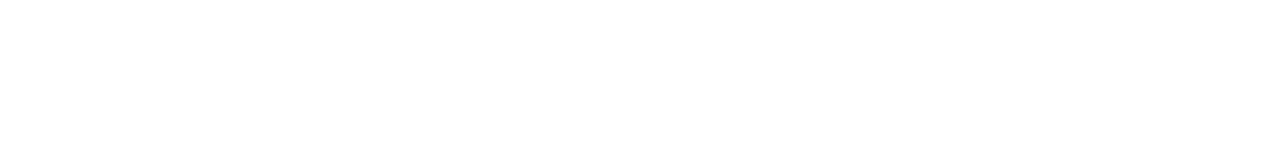
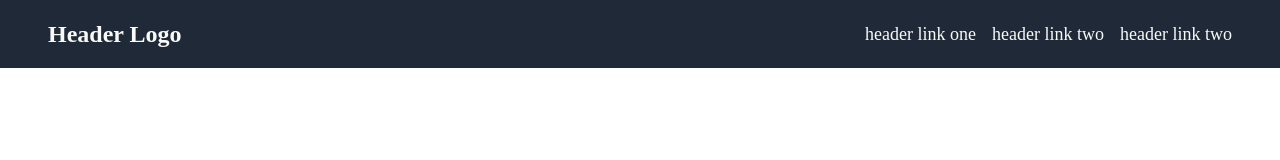
Before and after one commit to FLyingWisdom/foundation_landing_page, a plain HTML site: page index.html in a window 1280 px wide. Drawn offline with Linux system fonts and the light colour scheme.

Commit message:
Made basic structure of website and fully coded out Header. README.md has comments throughout creation.

```diff
--- a/index.html
+++ b/index.html
@@ -4,9 +4,31 @@
     <meta charset="UTF-8">
     <meta http-equiv="X-UA-Compatible" content="IE=edge">
     <meta name="viewport" content="width=device-width, initial-scale=1.0">
-    <title>Document</title>
+    <title>Gardens of Wisdom Landing Page</title>
+    <link rel="stylesheet" href="style.css">
 </head>
 <body>
 
+
+    <div class="header">
+        <div class="left">
+            <div class="logo"> Header Logo</div>
+        </div>
+        <div class="right">
+            <ul class="links">
+                <li><a href="google.com">header link one</a></li>
+                <li><a href="google.com">header link two</a></li>
+                <li><a href="google.com">header link two</a></li>
+            </ul>
+        </div>
+    </div>
+
+
+
+    <div class="hero"></div>
+    <div class="info"></div>
+    <div class="quote"></div>
+    <div class="call to action"></div>
+    <div class="footer"></div>
 </body>
 </html>
--- a/style.css
+++ b/style.css
@@ -0,0 +1,47 @@
+body {
+    margin: 0;
+    display: flex;
+    flex-direction: column;
+    justify-content: space-between;
+}
+
+.header {
+    height: 52px;
+    padding: 8px;
+    background: #1F2937;
+    display: flex;
+    justify-content: space-between;
+    align-items: center;
+}
+
+.logo {
+    color: #f9faf8;
+    font-size: 24px;
+    font-weight: 900;
+    margin-left: 40px;
+}
+
+ul {
+    display: flex;
+    margin: 0;
+    padding: 0;
+    gap: 16px;
+    margin-right: 40px;
+  }
+
+li{
+    list-style-type: none;
+  }
+
+a{
+    font-size: 18px;
+    color: #e5e7eb;
+    text-decoration: none;
+    color: #f9faf8;
+  }
+
+.left, .right {
+    display: flex;
+    align-items: center;
+    gap: 16px;
+  }
```
Also changed, not shown: 1 other file.
